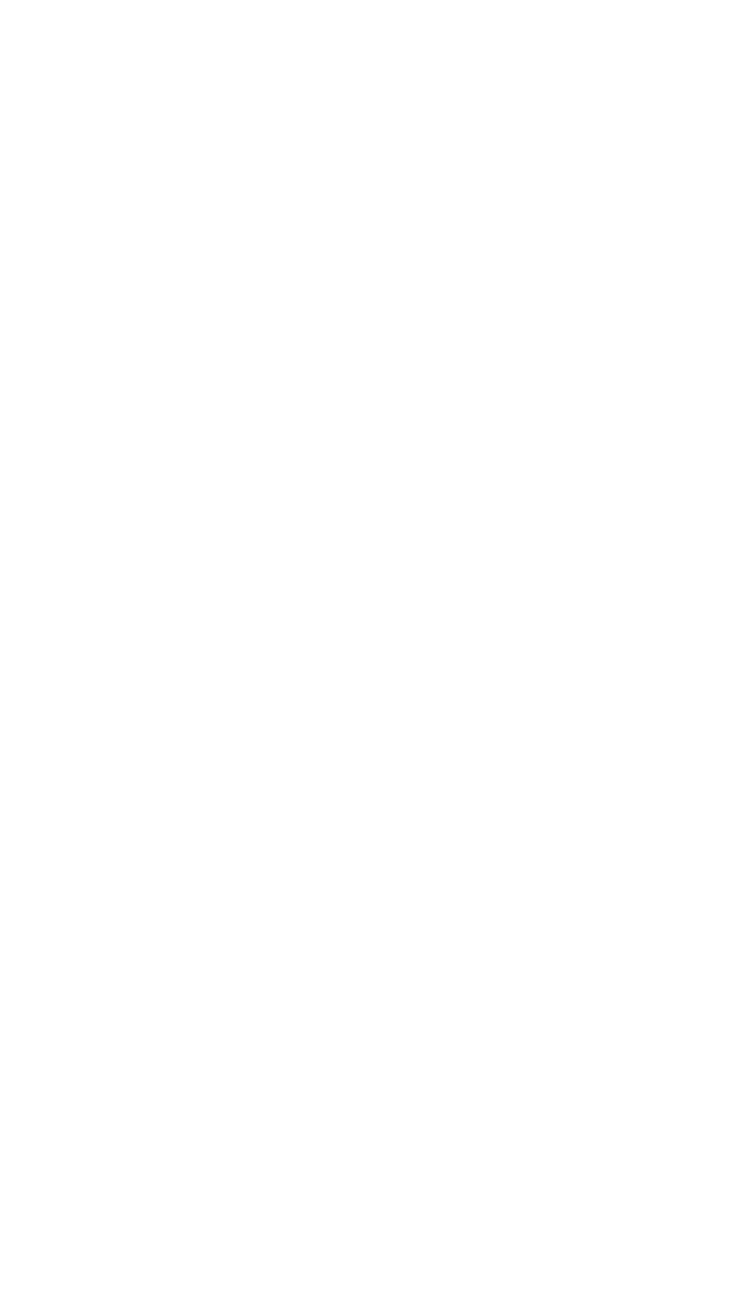
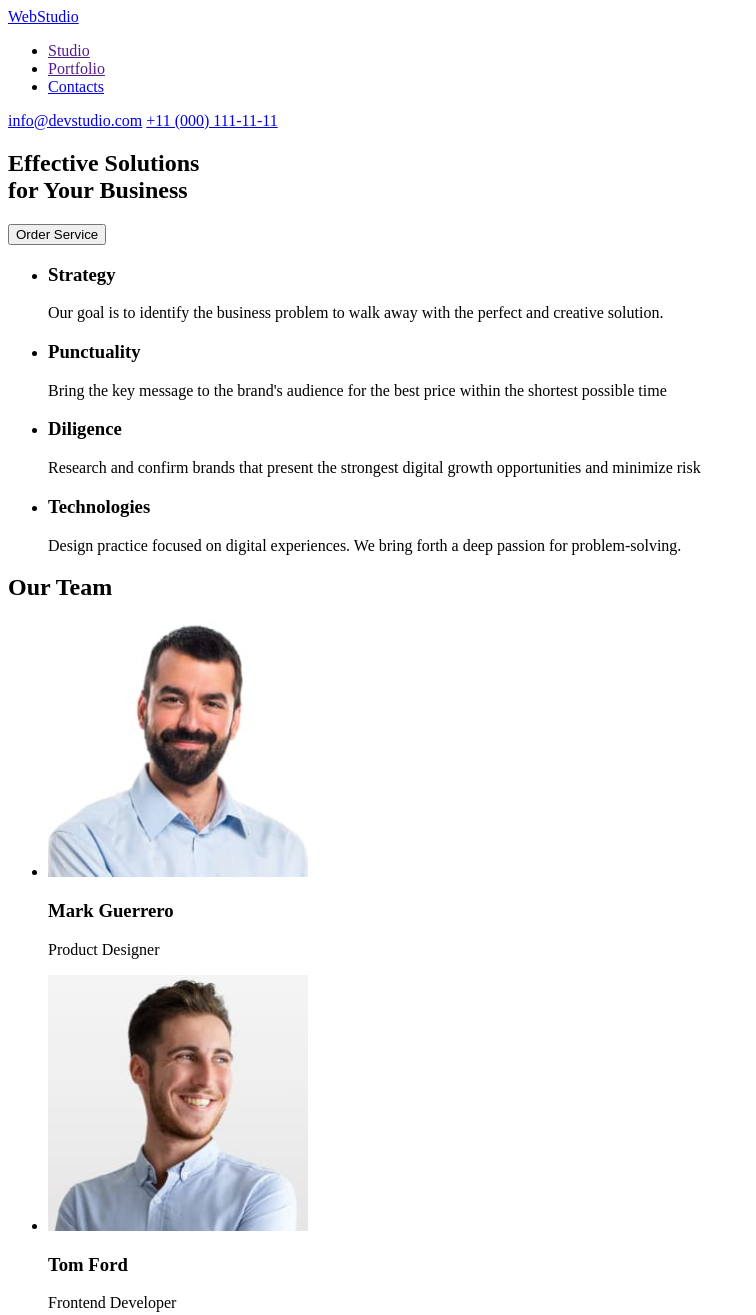
Before and after one commit to MaxBorey/goit-markup-hw-01, a plain HTML site: page index.html in a window 1280 px wide. Shown: the top 1315 px of the page, without its empty margins (0-756 px from the left). Before the commit the page ends 800 px from the top, so only its background shows below. Drawn offline with Linux system fonts and the light colour scheme.

Commit message:
Added html structure

```diff
--- a/index.html
+++ b/index.html
@@ -7,15 +7,92 @@
 </head>
 <body>
     <header>
-
+        <!-----------------logo----------------->
+        <a href="/" class="logo">WebStudio</a>
+        <!----------------- navigation pages----------------->
+        <nav>
+            <ul>
+                <li><a href="">Studio</a></li>
+                <li><a href="">Portfolio</a></li>
+                <li><a href="#contacts">Contacts</a></li>
+            </ul>
+        </nav>
+        <!-----------------section contacts------------------------->
+        <section id="contacts">
+            <a href="mailto:info@devstudio.com">info@devstudio.com</a>
+            <a href="tel:+110001111111">+11 (000) 111-11-11</a>
+        </section>
     </header>
 
     <main>
-
+        <!-----------------section dark-bg------------------------->
+        <section>
+        <h1>Effective Solutions<br />for Your Business</h1>
+        <button type="button">Order Service</button>
+        </section>
+        <!-----------------section 1------------------------->
+        <section>
+            <ul>
+                <li>
+                    <h3>Strategy</h3>
+                    <p>Our goal is to identify the business
+                    problem to walk away with the perfect and creative solution.</p>
+                </li>
+                <li>
+                    <h3>Punctuality</h3>
+                    <p>Bring the key message to the brand's audience for the best price within the shortest possible time</p>
+                </li>
+                <li>
+                    <h3>Diligence</h3>
+                    <p>Research and confirm brands that present the strongest digital growth opportunities and minimize risk</p>
+                </li>
+                <li>
+                    <h3>Technologies</h3>
+                    <p>Design practice focused on digital experiences. We bring forth a deep passion for problem-solving.</p>
+                </li>
+                </ul>
+        </section>
+        <!-----------------section 2------------------------->
+        <section>
+            <h2>Our Team</h2>
+            <ul>
+                <li>
+                    <div class="card">
+                        <img src="images/Mark_Guerrero.jpg" alt="photo of Mark Guerrero" width="260" class="card-image">
+                        <h3 class="card-title">Mark Guerrero</h3>
+                        <p class="card-title">Product Designer</p>
+                    </div>
+                </li>
+                <li>
+                    <div class="card">
+                        <img src="images/Tom_Ford.jpg" alt="photo of Tom Ford" width="260" class="card-image">
+                        <h3 class="card-title">Tom Ford</h3>
+                        <p class="card-title">Frontend Developer</p>
+                    </div>
+                </li>
+                <li>
+                    <div class="card">
+                        <img src="images/Camila_Garcia.jpg" alt="photo of Camila Garcia" width="260" class="card-image">
+                        <h3 class="card-title">Camila Garcia</h3>
+                        <p class="card-title">Marketing</p>
+                    </div>
+                </li>
+                <li>
+                    <div class="card">
+                        <img src="images/Daniel_Wilson.jpg" alt="photo of Daniel Wilson" width="260" class="card-image">
+                        <h3 class="card-title">Daniel Wilson</h3>
+                        <p class="card-title">UI Designer</p>
+                    </div>
+                </li>
+            </ul>
+        </section>
     </main>
 
     <footer>
-
+        <div class="card">
+            <a href="/" class="logo">WebStudio</a>
+            <p>Increase the flow of customers and sales for your business with digital marketing & growth solutions.</p>
+        </div>
     </footer>
 
 </body>
```
